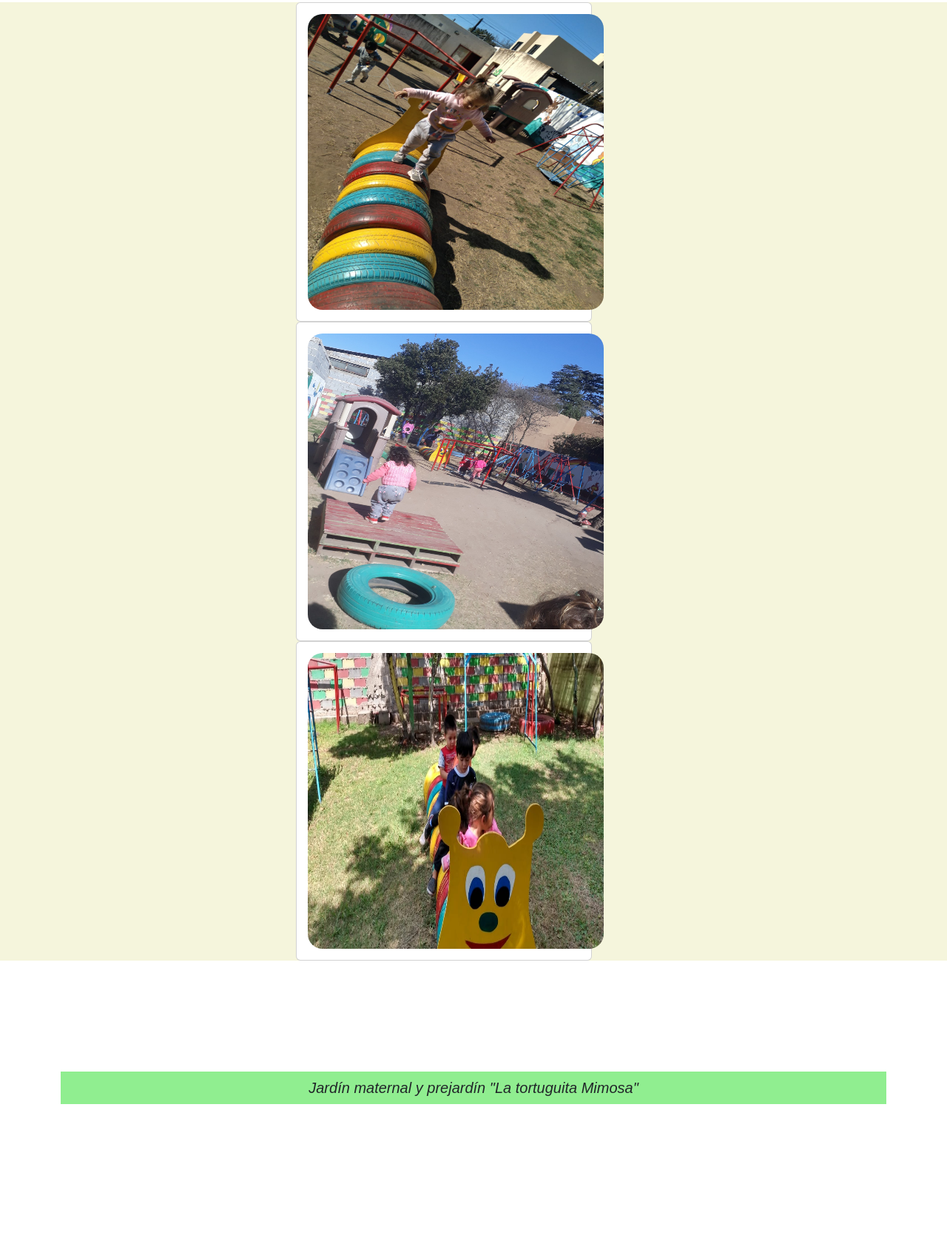
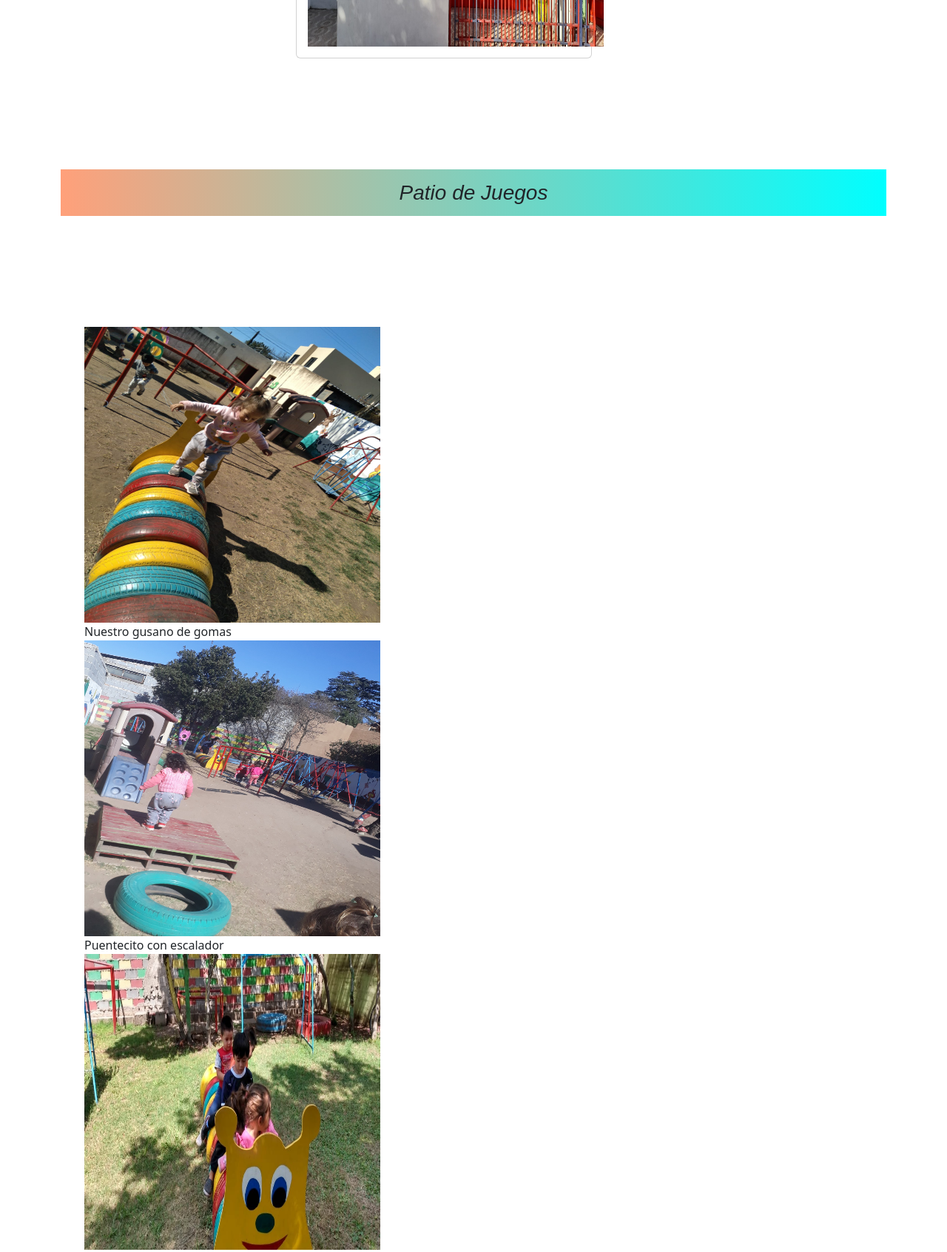
Before and after one commit to vorojas/jardindeinfantes-valentinaRojas-ProyectoFinal, a website: page galeria.html in a window 1280 px wide. Shown: the part 777-2470 px from the top of the page at 74% size. Before the commit the page ends 2278 px from the top, so only its background shows below. Drawn offline with nearby package versions, Linux system fonts and the light colour scheme; files that its build step writes are made by us from their sources.

Commit message:
Preparando la galeria de imagenes con grid

```diff
--- a/galeria.html
+++ b/galeria.html
@@ -16,9 +16,9 @@
   </head>
 <body>
     <nav>
-        <article class="titulo">
-        <h1 class="titulo-galeria">Nuestros espacios y salas</h1>
-        </article>
+      <article class="titulo--index" class="container">
+        <h1 id="tituloprincipal">Nuestros espacios y salas</h1>
+       </article>
       </nav>
 
 
@@ -31,7 +31,7 @@
           <div class="collapse navbar-collapse" id="navbarSupportedContent">
             <ul class="navbar-nav me-auto mb-2 mb-lg-0">
               <li class="nav-item">
-                <a class="nav-link active" aria-current="page" href="#">Inicio</a>
+                <a class="nav-link active" aria-current="page" href="index.html">Inicio</a>
               </li>
               <li class="nav-item">
                 <a class="nav-link" href="historia.html">Historia</a>
@@ -58,9 +58,9 @@
         </div>
       </nav>
 
-      <section>
+      <section class="container">
         <article class="subtitle">
-            <h3 class="subtitulo_ubicacion">Entrada</h3>
+            <h3 class="titulo_formulario">Entrada</h3>
         </article>
       </section>
 
@@ -72,38 +72,30 @@
             </article>
         </section>
 
-        <section>
+        <section class="container">
             <article class="subtitle">
-                <h3 class="subtitulo_ubicacion">Patio de Juegos</h3>
+                <h3 class="titulo_formulario">Patio de Juegos</h3>
             </article>
           </section>
 
-        <section class="cards">
-            <article>
-             <div class="card">
-              <img src="img/espacio2.jpg" alt="espacio2.jpg" class="card-image"/>
-             </div>
-            </article>
-        </section>
+        <div class="container">
+          <ul class="row">
+            <li>
+                <img alt="" src="img/espacio2.jpg" class="card-image" class="col-6 col-sm-4">
+                <div class="text">Nuestro gusano de gomas</div>
+            </li>
+            <li>
+                <img alt=""  src="img/espacio3.jpg" class="card-image" class="col-6 col-sm-4">
+                <div class="text">Puentecito con escalador</div>
+            </li>
+            <li>
+                <img alt=""  src="img/espacio4.jpg" class="card-image" class="col-6 col-sm-4">
+                 <div class="text">Gusanito</div>
+            </li>
+          </ul>
+        </div>
 
-        <section class="cards">
-            <article>
-             <div class="card">
-              <img src="img/espacio3.jpg" alt="espacio3.jpg" class="card-image"/>
-             </div>
-            </article>
-        </section>
-
-        <section class="cards">
-            <article>
-             <div class="card">
-              <img src="img/espacio4.jpg" alt="espacio4.jpg" class="card-image"/>
-             </div>
-            </article>
-        </section>
-
-
-        <footer class="container">
+        <footer class="container-fluid">
             <div class="cierre">
                 <h5 class="cierretexto">Jardín maternal y prejardín "La tortuguita Mimosa"</h5>
            </div>
--- a/scss/_galeria.scss
+++ b/scss/_galeria.scss
@@ -20,15 +20,10 @@
     padding: 15px;
 }
 
-.cards {
-    background-color: beige;
-}
 
 .card {
     margin-left: 400px;
     margin-right: 100px;
-    background-color: lightgrey;
-    border: 15px double yellowgreen;
     height: 400px;
     width: 400px;
     padding: 15px;
@@ -38,5 +33,5 @@
 .card-image {
     width: 400px;
     height: 400px;
-    border-radius: 20px;
+    display: inline;
 }
```
Also changed, not shown: contacto.html (+1 -1 lines), talleres.html (+3 -3 lines), css/style.css.
